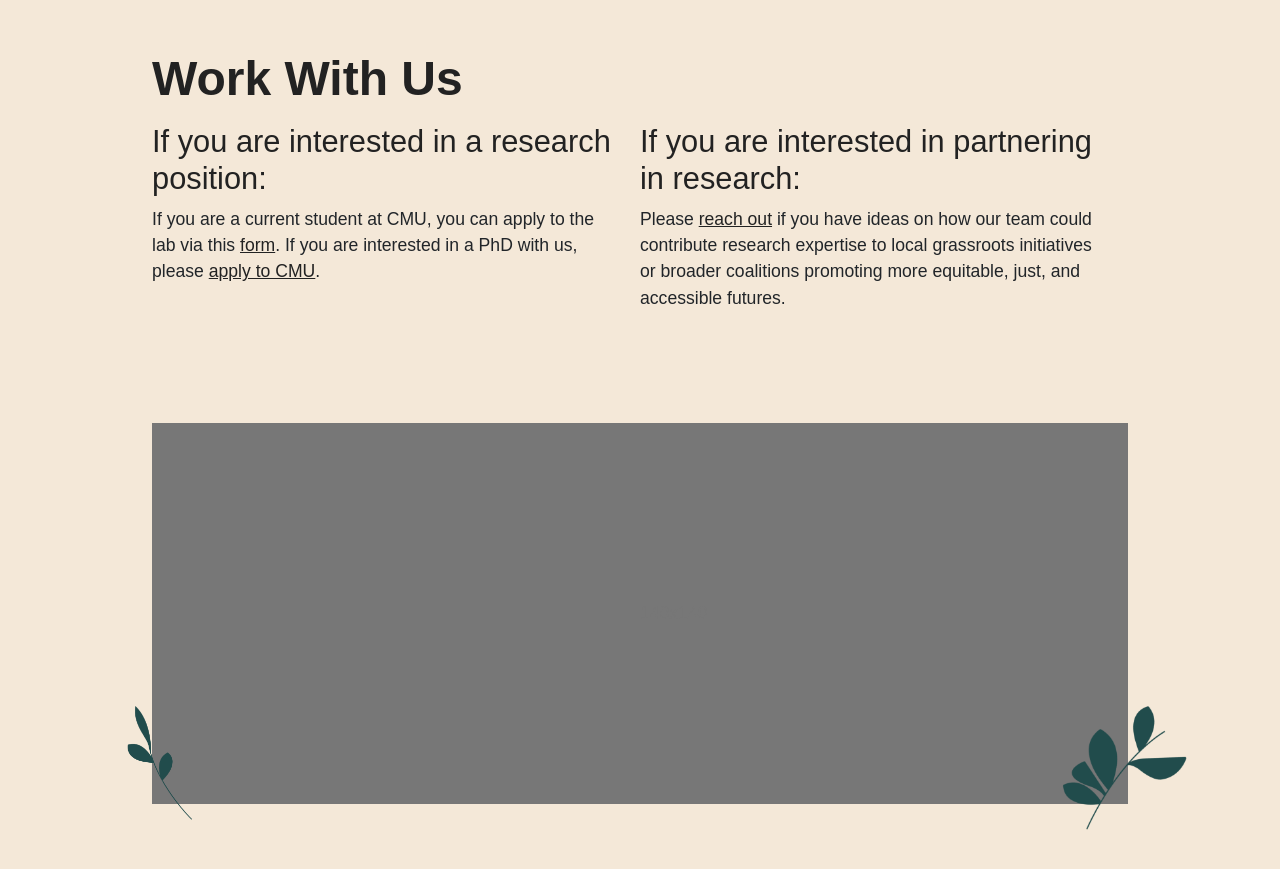
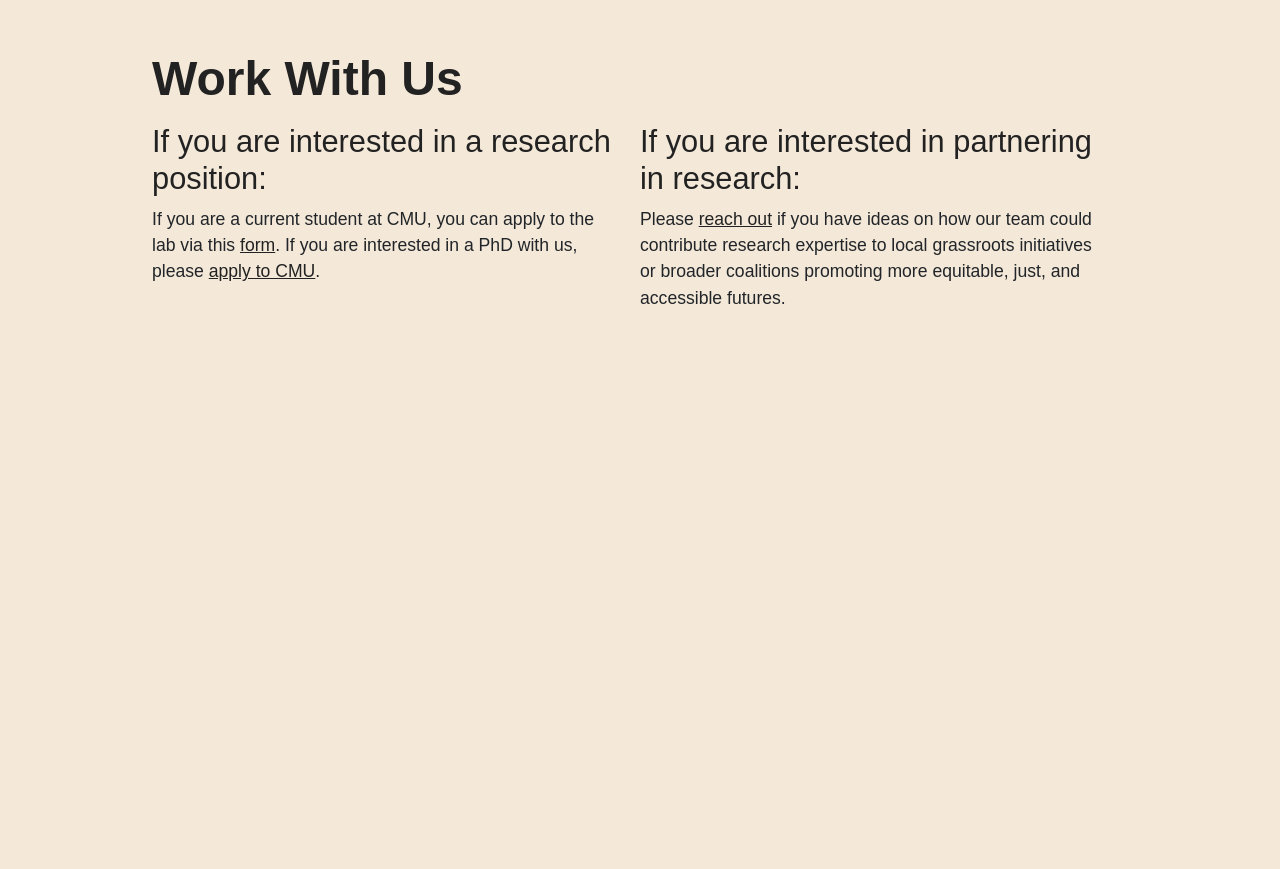
Before and after one commit to techsolidaritylab/site, a Jekyll site: the page built from index.html, in a window 1280 px wide and 900 px high, scrolled down 2673 px. Shown: the top 869 px of the window. Built offline with Jekyll 4.4.1, drawn with Linux system fonts in a browser that asks for light colours; nearby versions of some CDN libraries; some web fonts are replaced; after the commit the page ends 3096 px from its top, so only the background shows below that.

Commit message:
Update contact.html

```diff
--- a/_includes/contact.html
+++ b/_includes/contact.html
@@ -14,11 +14,11 @@
         </div>
     </div>
   </div>
-  <div class="container py-5">
+  <!--<div class="container py-5">
     <div class="row">
       <svg width="140" height="381" xmlns="http://www.w3.org/2000/svg" role="img" aria-label="Placeholder: 140x140" preserveAspectRatio="xMidYMid slice" focusable="false"><title>Placeholder</title><rect width="100%" height="100%" fill="#777"></rect><text x="50%" y="50%" fill="#777" dy=".3em">140x140</text></svg>
     </div>
     <img class="leaf-one" src="assets/images/leaf-one.png"/>
     <img class="leaf-two" src="assets/images/leaf-two.png"/>
-  </div>
+  </div>-->
 </section>
```
